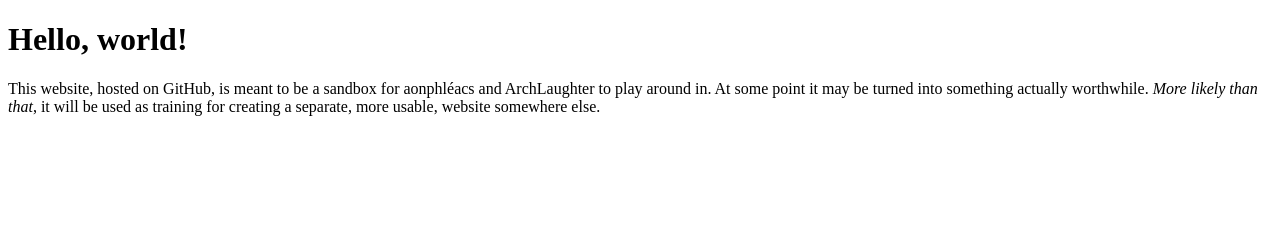
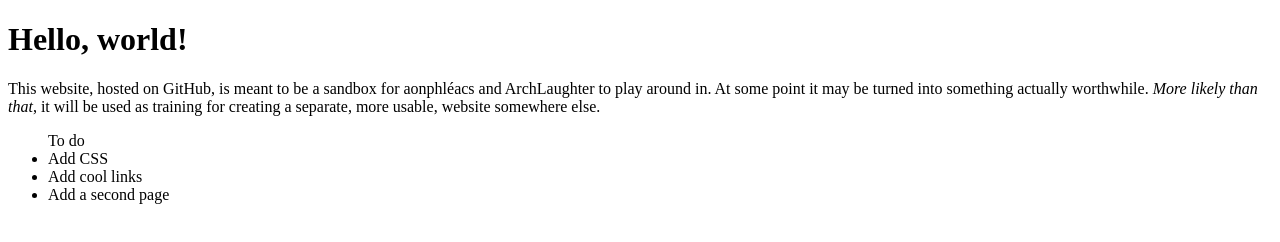
Before and after one commit to aonphleacs/website, a plain HTML site: page index.html in a window 1280 px wide. Drawn offline with Linux system fonts and the light colour scheme.

Commit message:
Add To Do list

```diff
--- a/index.html
+++ b/index.html
@@ -4,5 +4,10 @@
 <body>
 <h1>Hello, world!</h1>
 <p>This website, hosted on GitHub, is meant to be a sandbox for aonphléacs and ArchLaughter to play around in. At some point it may be turned into something actually worthwhile. <em>More likely than that</em>, it will be used as training for creating a separate, more usable, website somewhere else.</p>
+<ul>To do
+<li>Add CSS</li>
+<li>Add cool links</li>
+<li>Add a second page</li>
+</ul>
 </body>
 </HTML>
```
